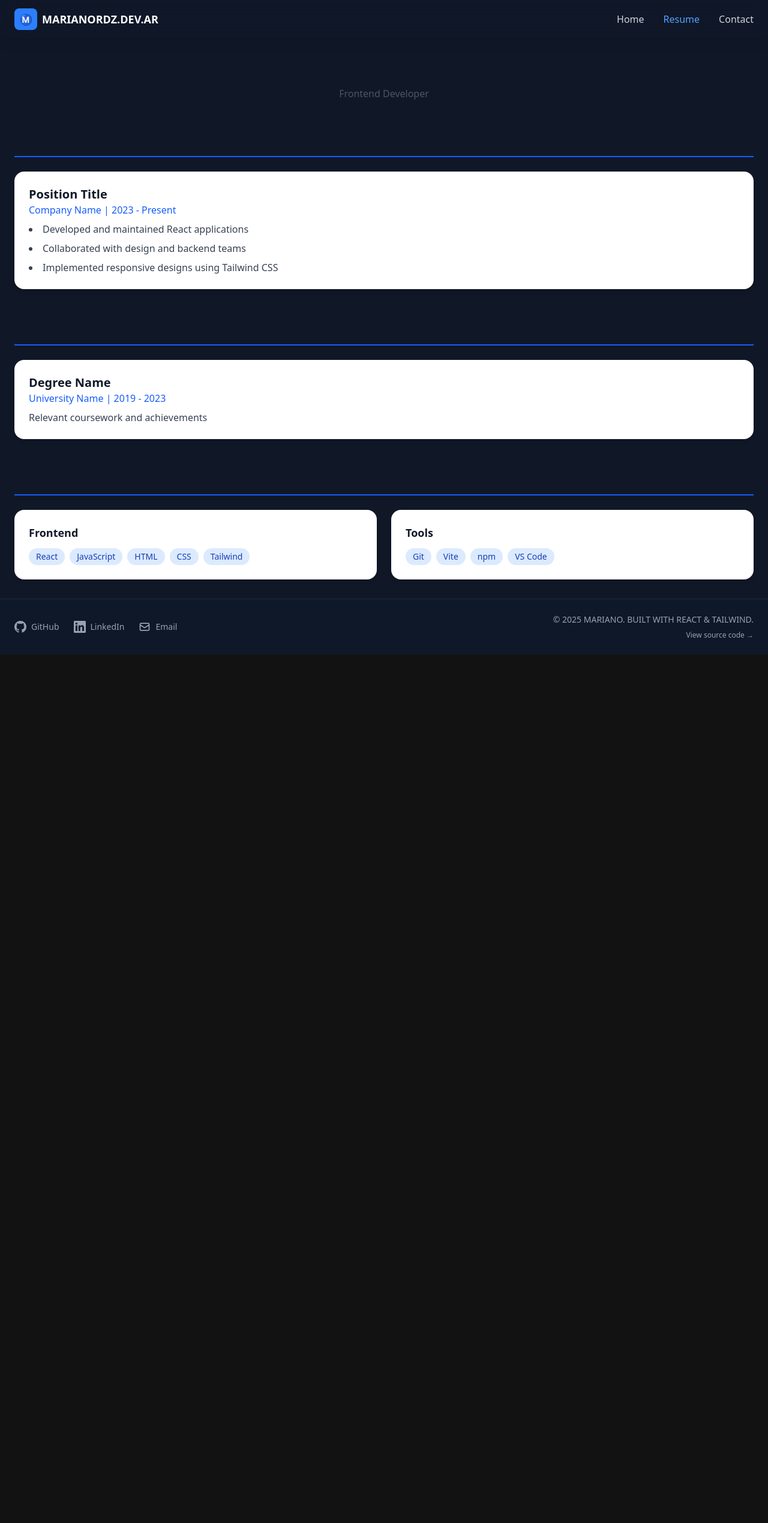
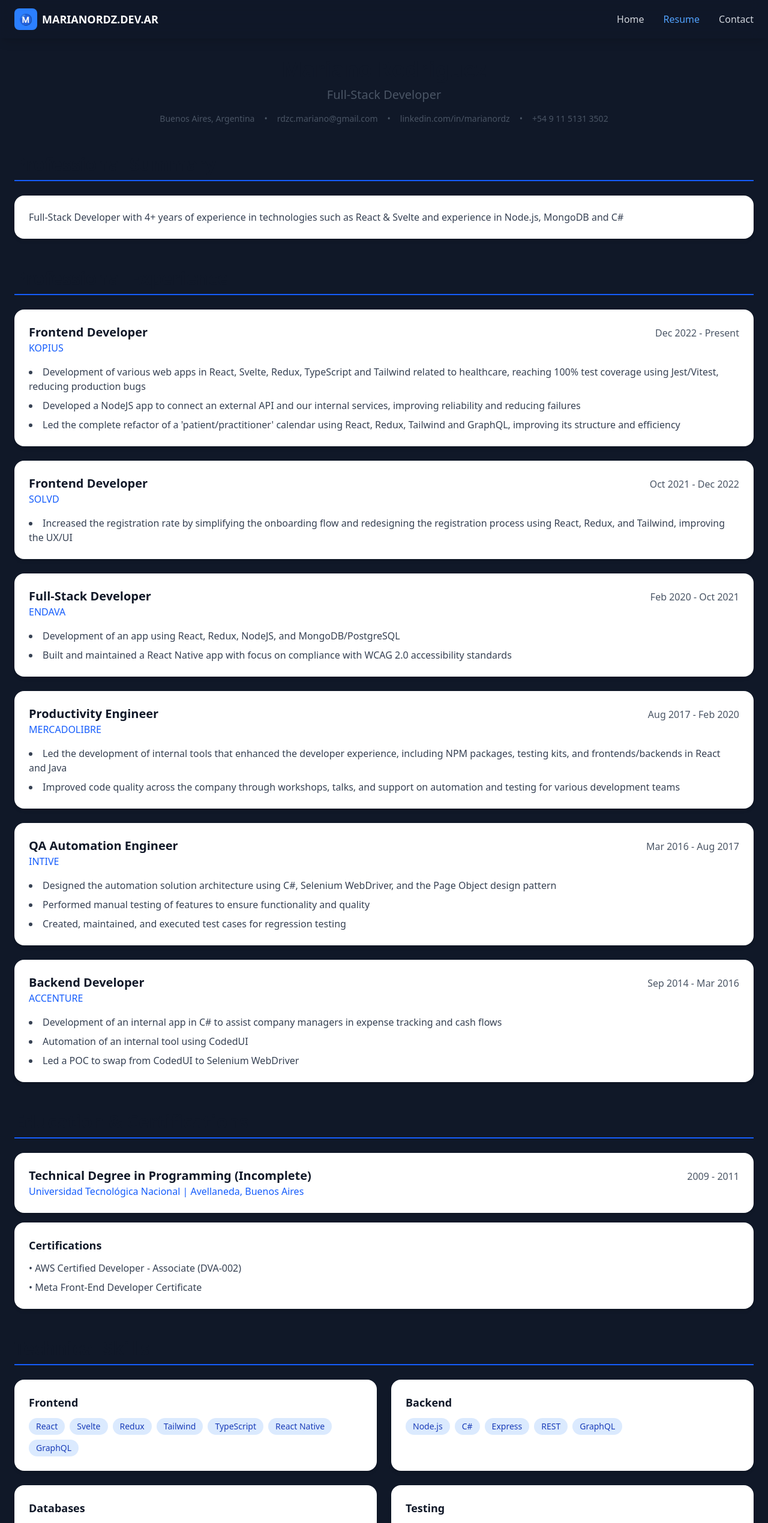
Before and after one commit to MarianoRDZ/website-react, a React (Vite) app: page /cv in a window 1280 px wide. Shown: the top 2539 px of the page at 60% size. Before the commit the page ends 1091 px from the top, so only its background shows below. Built offline with nearby package versions, Linux system fonts and the light colour scheme.

Commit message:
refactor: make CV page data-driven and scalable

```diff
--- a/src/pages/CV.jsx
+++ b/src/pages/CV.jsx
@@ -1,36 +1,126 @@
+import {
+  personalInfo,
+  experience,
+  education,
+  certifications,
+  skills,
+  languages,
+} from '../constants/data';
+
+const ExperienceItem = ({ title, company, period, responsibilities }) => (
+  <div className="rounded-lg bg-white p-6 shadow-md dark:bg-gray-800">
+    <div className="mb-4 flex flex-wrap items-baseline justify-between gap-2">
+      <div>
+        <h3 className="text-xl font-semibold text-gray-900 dark:text-white">{title}</h3>
+        <p className="text-blue-600 dark:text-blue-400">{company}</p>
+      </div>
+      <p className="text-gray-600 dark:text-gray-400">{period}</p>
+    </div>
+    <ul className="list-inside list-disc space-y-2 text-gray-700 dark:text-gray-300">
+      {responsibilities.map((item, index) => (
+        <li key={index}>{item}</li>
+      ))}
+    </ul>
+  </div>
+);
+
+const SkillCard = ({ title, skills }) => (
+  <div className="rounded-lg bg-white p-6 shadow-md dark:bg-gray-800">
+    <h3 className="mb-3 text-lg font-semibold text-gray-900 dark:text-white">{title}</h3>
+    <div className="flex flex-wrap gap-2">
+      {skills.map((skill) => (
+        <span
+          key={skill}
+          className="rounded-full bg-blue-100 px-3 py-1 text-sm text-blue-800 dark:bg-blue-900 dark:text-blue-200"
+        >
+          {skill}
+        </span>
+      ))}
+    </div>
+  </div>
+);
+
 const CV = () => {
   return (
     <div className="mx-auto max-w-7xl space-y-12 px-6 py-8">
       <header className="mb-12 text-center">
-        <h1 className="mb-2 text-4xl font-bold text-gray-900 dark:text-white">Curriculum Vitae</h1>
-        <p className="text-gray-600 dark:text-gray-400">Frontend Developer</p>
+        <h1 className="mb-2 text-4xl font-bold text-gray-900 dark:text-white">
+          {personalInfo.name}
+        </h1>
+        <p className="text-xl text-gray-600 dark:text-gray-400">{personalInfo.title}</p>
+        <div className="mt-4 flex flex-wrap justify-center gap-2 text-sm text-gray-600 md:gap-4 dark:text-gray-400">
+          <span>{personalInfo.location}</span>
+          <span className="hidden md:inline">•</span>
+          <a
+            href={`mailto:${personalInfo.email}`}
+            className="hover:text-blue-600 dark:hover:text-blue-400"
+          >
+            {personalInfo.email}
+          </a>
+          <span className="hidden md:inline">•</span>
+          <a
+            href={`https://linkedin.com/in/${personalInfo.linkedinUsername}`}
+            target="_blank"
+            rel="noopener noreferrer"
+            className="hover:text-blue-600 dark:hover:text-blue-400"
+          >
+            linkedin.com/in/{personalInfo.linkedinUsername}
+          </a>
+          <span className="hidden md:inline">•</span>
+          <span>{personalInfo.phone}</span>
+        </div>
       </header>
 
       <section>
         <h2 className="mb-6 border-b-2 border-blue-600 pb-2 text-3xl font-bold text-gray-900 dark:text-white">
-          Experience
+          Professional Summary
         </h2>
-        <div className="space-y-6">
-          <div className="rounded-lg bg-white p-6 shadow-md dark:bg-gray-800">
-            <h3 className="text-xl font-semibold text-gray-900 dark:text-white">Position Title</h3>
-            <p className="mb-2 text-blue-600 dark:text-blue-400">Company Name | 2023 - Present</p>
-            <ul className="list-inside list-disc space-y-2 text-gray-700 dark:text-gray-300">
-              <li>Developed and maintained React applications</li>
-              <li>Collaborated with design and backend teams</li>
-              <li>Implemented responsive designs using Tailwind CSS</li>
-            </ul>
-          </div>
+        <div className="rounded-lg bg-white p-6 shadow-md dark:bg-gray-800">
+          <p className="text-gray-700 dark:text-gray-300">{personalInfo.summary}</p>
         </div>
       </section>
 
       <section>
         <h2 className="mb-6 border-b-2 border-blue-600 pb-2 text-3xl font-bold text-gray-900 dark:text-white">
-          Education
+          Professional Experience
         </h2>
-        <div className="rounded-lg bg-white p-6 shadow-md dark:bg-gray-800">
-          <h3 className="text-xl font-semibold text-gray-900 dark:text-white">Degree Name</h3>
-          <p className="mb-2 text-blue-600 dark:text-blue-400">University Name | 2019 - 2023</p>
-          <p className="text-gray-700 dark:text-gray-300">Relevant coursework and achievements</p>
+        <div className="space-y-6">
+          {experience.map((exp) => (
+            <ExperienceItem key={exp.id} {...exp} />
+          ))}
+        </div>
+      </section>
+
+      <section>
+        <h2 className="mb-6 border-b-2 border-blue-600 pb-2 text-3xl font-bold text-gray-900 dark:text-white">
+          Education & Certifications
+        </h2>
+        <div className="space-y-4">
+          {education.map((edu) => (
+            <div key={edu.id} className="rounded-lg bg-white p-6 shadow-md dark:bg-gray-800">
+              <div className="flex flex-wrap items-baseline justify-between gap-2">
+                <div>
+                  <h3 className="text-xl font-semibold text-gray-900 dark:text-white">
+                    {edu.degree}
+                  </h3>
+                  <p className="text-blue-600 dark:text-blue-400">
+                    {edu.institution} | {edu.location}
+                  </p>
+                </div>
+                <p className="text-gray-600 dark:text-gray-400">{edu.period}</p>
+              </div>
+            </div>
+          ))}
+          <div className="rounded-lg bg-white p-6 shadow-md dark:bg-gray-800">
+            <h3 className="mb-3 text-lg font-semibold text-gray-900 dark:text-white">
+              Certifications
+            </h3>
+            <ul className="space-y-2 text-gray-700 dark:text-gray-300">
+              {certifications.map((cert, index) => (
+                <li key={index}>• {cert}</li>
+              ))}
+            </ul>
+          </div>
         </div>
       </section>
 
@@ -39,31 +129,24 @@ const CV = () => {
           Technical Skills
         </h2>
         <div className="grid gap-6 md:grid-cols-2">
-          <div className="rounded-lg bg-white p-6 shadow-md dark:bg-gray-800">
-            <h3 className="mb-3 text-lg font-semibold text-gray-900 dark:text-white">Frontend</h3>
-            <div className="flex flex-wrap gap-2">
-              {['React', 'JavaScript', 'HTML', 'CSS', 'Tailwind'].map((skill) => (
-                <span
-                  key={skill}
-                  className="rounded-full bg-blue-100 px-3 py-1 text-sm text-blue-800 dark:bg-blue-900 dark:text-blue-200"
-                >
-                  {skill}
-                </span>
-              ))}
-            </div>
-          </div>
-          <div className="rounded-lg bg-white p-6 shadow-md dark:bg-gray-800">
-            <h3 className="mb-3 text-lg font-semibold text-gray-900 dark:text-white">Tools</h3>
-            <div className="flex flex-wrap gap-2">
-              {['Git', 'Vite', 'npm', 'VS Code'].map((tool) => (
-                <span
-                  key={tool}
-                  className="rounded-full bg-blue-100 px-3 py-1 text-sm text-blue-800 dark:bg-blue-900 dark:text-blue-200"
-                >
-                  {tool}
-                </span>
-              ))}
-            </div>
+          {Object.entries(skills).map(([category, skillList]) => (
+            <SkillCard key={category} title={category} skills={skillList} />
+          ))}
+        </div>
+      </section>
+
+      <section>
+        <h2 className="mb-6 border-b-2 border-blue-600 pb-2 text-3xl font-bold text-gray-900 dark:text-white">
+          Languages
+        </h2>
+        <div className="rounded-lg bg-white p-6 shadow-md dark:bg-gray-800">
+          <div className="grid gap-4 md:grid-cols-2">
+            {languages.map((lang) => (
+              <div key={lang.name}>
+                <h3 className="font-semibold text-gray-900 dark:text-white">{lang.name}</h3>
+                <p className="text-gray-700 dark:text-gray-300">{lang.level}</p>
+              </div>
+            ))}
           </div>
         </div>
       </section>
```
